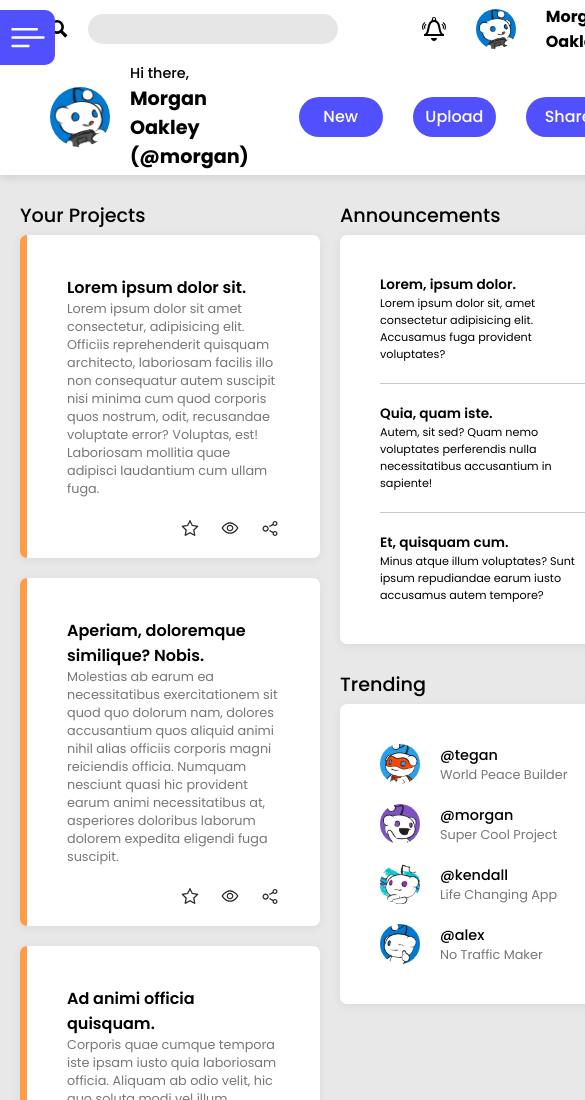
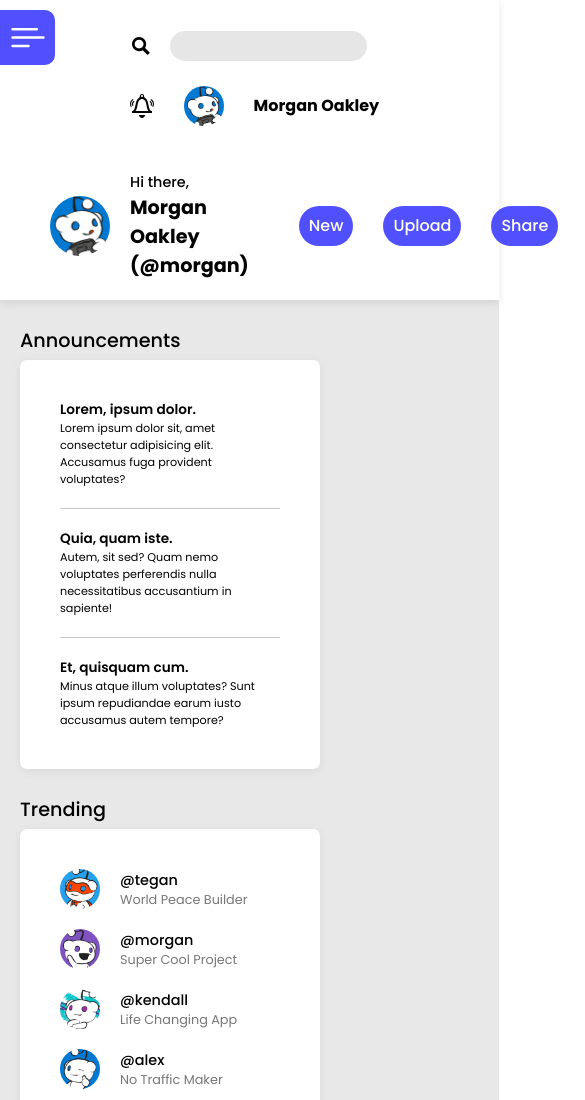
Before and after one commit to prefislt/odin-admindashboard, a plain HTML site: page index.html in a window 390 px wide. Shown: the top 1100 px of the page, 585 px wide, since content can reach past the window. Drawn offline with Linux system fonts and the light colour scheme.

Commit message:
Minor fix

```diff
--- a/css/main.scss
+++ b/css/main.scss
@@ -413,7 +413,7 @@ body {
 		.content-right {
 			display: flex;
 			flex-direction: column;
-			min-width: 300px;
+			width: 300px;
 			gap: 20px;
 
 			.announcements {
@@ -571,3 +571,50 @@ body {
 		transform: translateX(0px)!important;
 	}
 }
+
+@media only screen and (max-width: 660px) {
+    .container {
+        grid-template-rows: 300px 1fr;
+
+        .header {
+            .h-top {
+                display: flex;
+                flex-direction: column;
+                justify-content: center;
+                align-items: center;
+                gap: 10px;
+                width: auto;
+
+                .left {
+                    align-items: center;
+                    padding: 10px;
+                    width: auto;
+
+                    .search {
+                        width: auto;
+                        input {
+                            width: auto;
+                            &:focus {
+                                width: auto;
+                            }
+                        }
+                    }
+                }
+
+                .right {
+                    align-items: center;
+                    padding: 10px;
+                    width: auto;
+                }
+
+                .right {
+                    padding-right: 0px;
+                }
+            }
+        }
+
+        .main-content {
+            flex-direction: column-reverse;
+        }
+    }
+}
```
Also changed, not shown: css/main.css, 1 other file.
